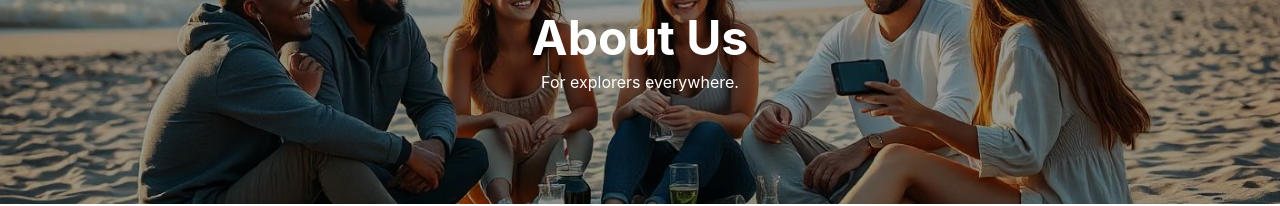
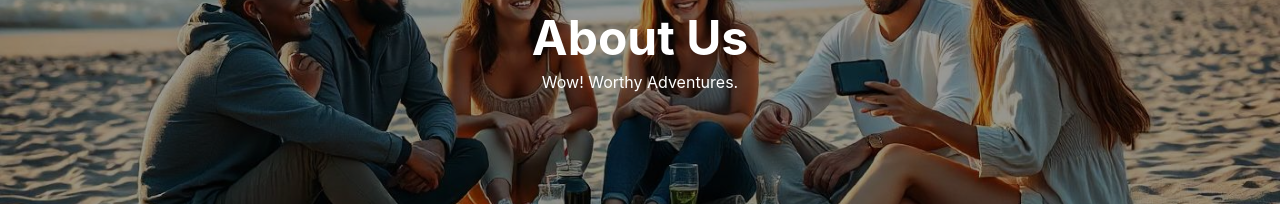
Before and after one commit to rapthar/sandypaths, a React (Create React App) app: page /about in a window 1280 px wide. Shown: the part 276-482 px from the top of the page. Built offline with nearby package versions, Linux system fonts and the light colour scheme.

Commit message:
Update About.jsx

```diff
--- a/src/Pages/About.jsx
+++ b/src/Pages/About.jsx
@@ -31,7 +31,7 @@ export default function AboutPage() {
           color="white"
         >
           <Heading size="2xl" mb={2}>About Us</Heading>
-          <Text>For explorers everywhere.</Text>
+          <Text>Wow! Worthy Adventures.</Text>
         </Box>
       </Box>
 
```
